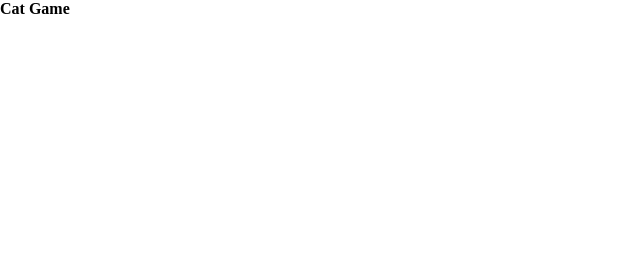
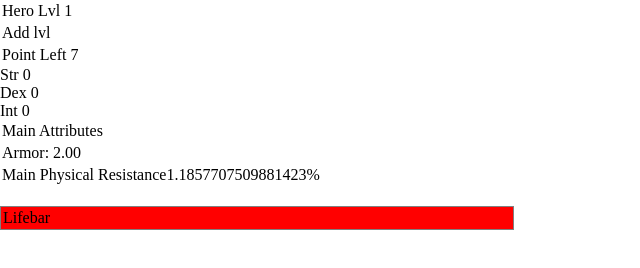
Before and after one commit to DONROB3R7/cat_game, a React app: page / in a window 1280 px wide. Shown: the whole page, without its empty margins (0-640 px from the left). Built offline with nearby package versions, Linux system fonts and the light colour scheme.

Commit message:
Added LifeBar Added Lifebar

```diff
--- /dev/null
+++ b/src/Components/LifeBar.js
@@ -0,0 +1,17 @@
+import React from "react";
+
+const LifeBar = ({ LifeValue }) => {
+  const LifeConst = {
+    width: LifeValue + "100%"
+  };
+
+  return (
+    <div className="life_bar_border">
+      <span className="life_bar" style={LifeConst}>
+        Lifebar
+      </span>
+    </div>
+  );
+};
+
+export default LifeBar;
--- /dev/null
+++ b/src/Components/SkillPoints.js
@@ -0,0 +1,74 @@
+import React, { useState, useEffect } from "react";
+
+const SkillPoints = ({ Herolevel, life }) => {
+  // const remainingPoint = Herolevel * 7;
+
+  // First useEffect
+  useEffect(() => {
+    SubtractPoint(remainingPoint + 7);
+    addTotalArmor((mainArmor + dexPoint * 0.16).toFixed(2));
+    lifeUpdate();
+  }, [Herolevel]);
+
+  // Second useEffect
+  useEffect(() => {
+    lifeUpdate(strPoint);
+  });
+
+  const [remainingPoint, SubtractPoint] = useState(0);
+
+  const [strPoint, addStrPoint] = useState(0);
+  const [dexPoint, addDexPoint] = useState(0);
+  const [intPoint, addIntPoint] = useState(0);
+
+  const lifeUpdate = () => {
+    life(strPoint);
+  };
+
+  // Main Attributes from the hero
+  const mainArmor = 2;
+
+  const [totalArmor, addTotalArmor] = useState(0);
+
+  const x = (totalArmor * 0.0006) / (1 + 0.0006 * totalArmor);
+
+  const addPoint = (attribute) => {
+    // Checking if there are all left any points
+    if (remainingPoint > 0) {
+      switch (attribute) {
+        case "str":
+          addStrPoint(strPoint + 1);
+          break;
+        case "dex":
+          addDexPoint(dexPoint + 1);
+          addTotalArmor(mainArmor + dexPoint * 0.16);
+          break;
+        case "int":
+          addIntPoint(intPoint + 1);
+          break;
+        default:
+      }
+      SubtractPoint(remainingPoint - 1);
+    }
+  };
+  return (
+    <div>
+      <span>Point Left {remainingPoint}</span>
+      <ul>
+        <li onClick={() => addPoint("str")}>Str {strPoint}</li>
+        <li onClick={() => addPoint("dex")}>Dex {dexPoint}</li>
+        <li onClick={() => addPoint("int")}>Int {intPoint}</li>
+      </ul>
+
+      <span>Main Attributes</span>
+      <span>Armor: {totalArmor} </span>
+
+      <span>
+        Main Physical Resistance
+        {(totalArmor * 0.006) / (1 + 0.006 * totalArmor) / 0.01}%
+      </span>
+    </div>
+  );
+};
+
+export default SkillPoints;
--- a/src/index.js
+++ b/src/index.js
@@ -1,17 +1,27 @@
-import React from "react";
+import React, { useState } from "react";
 import ReactDOM from "react-dom";
+
+import SkillPoints from "../src/Components/SkillPoints";
+import LifeBar from "../src/Components/LifeBar";
 
 import "./styles.css";
 
-class Layout extends React.Component {
-  render() {
-    return (
-      <React.Fragment>
-        <h1>Cat Game</h1>
-      </React.Fragment>
-    );
-  }
-}
+const App = () => {
+  const [Herolevel, addHeroLevel] = useState(1);
+
+  const [LifeValue, addLifeValue] = useState(1);
+
+  return (
+    <React.Fragment>
+      <span>Hero Lvl {Herolevel}</span>
+
+      <span onClick={() => addHeroLevel(Herolevel + 1)}>Add lvl</span>
+
+      <SkillPoints Herolevel={Herolevel} life={addLifeValue} />
+      <LifeBar LifeValue={LifeValue} />
+    </React.Fragment>
+  );
+};
 
 const rootElement = document.getElementById("root");
-ReactDOM.render(<Layout />, rootElement);
+ReactDOM.render(<App />, rootElement);
--- a/src/styles.css
+++ b/src/styles.css
@@ -8,3 +8,19 @@
   border: 0;
   outline: 0;
 }
+
+span {
+  display: block;
+  padding: 2px;
+}
+
+.life_bar_border {
+  border: 1px solid gray;
+  width: 40%;
+  margin: 20px 0px;
+  display: flex;
+}
+
+.life_bar {
+  background: red;
+}
```
